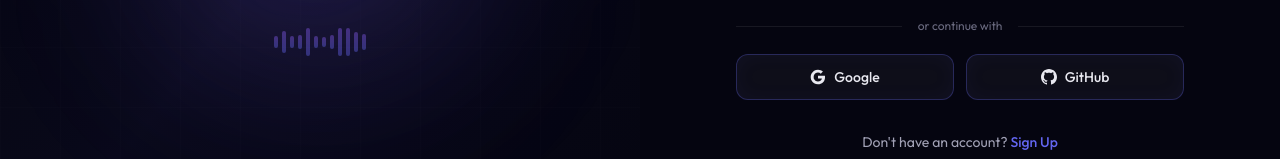
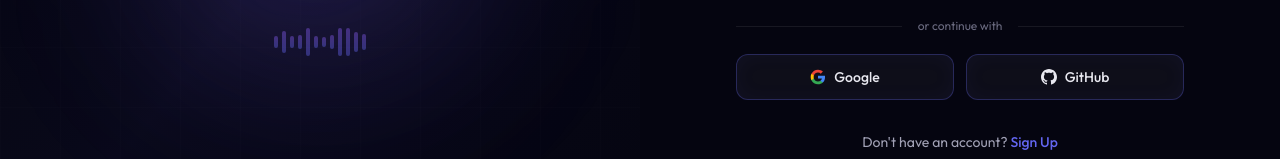
Before and after one commit to shivamkb17/VoiceClosure, a Next.js app: page /login in a window 1280 px wide. Shown: the part 493-652 px from the top of the page. Built offline with nearby package versions, Linux system fonts and the light colour scheme; no server answers.

Commit message:
fix: add Google brand colors to OAuth buttons
Apply proper Google brand colors (blue, green, yellow, red)
to SVG icon paths on both login and signup pages.

```diff
--- a/src/app/(auth)/login/page.tsx
+++ b/src/app/(auth)/login/page.tsx
@@ -162,19 +162,19 @@
           >
             <svg className="w-4 h-4" viewBox="0 0 24 24">
               <path
-                fill="currentColor"
+                fill="#4285F4"
                 d="M22.56 12.25c0-.78-.07-1.53-.2-2.25H12v4.26h5.92a5.06 5.06 0 0 1-2.2 3.32v2.77h3.57c2.08-1.92 3.28-4.74 3.28-8.1z"
               />
               <path
-                fill="currentColor"
+                fill="#34A853"
                 d="M12 23c2.97 0 5.46-.98 7.28-2.66l-3.57-2.77c-.98.66-2.23 1.06-3.71 1.06-2.86 0-5.29-1.93-6.16-4.53H2.18v2.84C3.99 20.53 7.7 23 12 23z"
               />
               <path
-                fill="currentColor"
+                fill="#FBBC05"
                 d="M5.84 14.09c-.22-.66-.35-1.36-.35-2.09s.13-1.43.35-2.09V7.07H2.18C1.43 8.55 1 10.22 1 12s.43 3.45 1.18 4.93l2.85-2.22.81-.62z"
               />
               <path
-                fill="currentColor"
+                fill="#EA4335"
                 d="M12 5.38c1.62 0 3.06.56 4.21 1.64l3.15-3.15C17.45 2.09 14.97 1 12 1 7.7 1 3.99 3.47 2.18 7.07l3.66 2.84c.87-2.6 3.3-4.53 6.16-4.53z"
               />
             </svg>
--- a/src/app/(auth)/signup/page.tsx
+++ b/src/app/(auth)/signup/page.tsx
@@ -203,10 +203,10 @@
             className="flex items-center justify-center gap-2 py-3 rounded-xl glass border-glow text-sm font-medium hover:bg-white/[0.06] transition-all duration-300 disabled:opacity-60 cursor-pointer"
           >
             <svg className="w-4 h-4" viewBox="0 0 24 24">
-              <path fill="currentColor" d="M22.56 12.25c0-.78-.07-1.53-.2-2.25H12v4.26h5.92a5.06 5.06 0 0 1-2.2 3.32v2.77h3.57c2.08-1.92 3.28-4.74 3.28-8.1z" />
-              <path fill="currentColor" d="M12 23c2.97 0 5.46-.98 7.28-2.66l-3.57-2.77c-.98.66-2.23 1.06-3.71 1.06-2.86 0-5.29-1.93-6.16-4.53H2.18v2.84C3.99 20.53 7.7 23 12 23z" />
-              <path fill="currentColor" d="M5.84 14.09c-.22-.66-.35-1.36-.35-2.09s.13-1.43.35-2.09V7.07H2.18C1.43 8.55 1 10.22 1 12s.43 3.45 1.18 4.93l2.85-2.22.81-.62z" />
-              <path fill="currentColor" d="M12 5.38c1.62 0 3.06.56 4.21 1.64l3.15-3.15C17.45 2.09 14.97 1 12 1 7.7 1 3.99 3.47 2.18 7.07l3.66 2.84c.87-2.6 3.3-4.53 6.16-4.53z" />
+              <path fill="#4285F4" d="M22.56 12.25c0-.78-.07-1.53-.2-2.25H12v4.26h5.92a5.06 5.06 0 0 1-2.2 3.32v2.77h3.57c2.08-1.92 3.28-4.74 3.28-8.1z" />
+              <path fill="#34A853" d="M12 23c2.97 0 5.46-.98 7.28-2.66l-3.57-2.77c-.98.66-2.23 1.06-3.71 1.06-2.86 0-5.29-1.93-6.16-4.53H2.18v2.84C3.99 20.53 7.7 23 12 23z" />
+              <path fill="#FBBC05" d="M5.84 14.09c-.22-.66-.35-1.36-.35-2.09s.13-1.43.35-2.09V7.07H2.18C1.43 8.55 1 10.22 1 12s.43 3.45 1.18 4.93l2.85-2.22.81-.62z" />
+              <path fill="#EA4335" d="M12 5.38c1.62 0 3.06.56 4.21 1.64l3.15-3.15C17.45 2.09 14.97 1 12 1 7.7 1 3.99 3.47 2.18 7.07l3.66 2.84c.87-2.6 3.3-4.53 6.16-4.53z" />
             </svg>
             Google
           </button>
```
